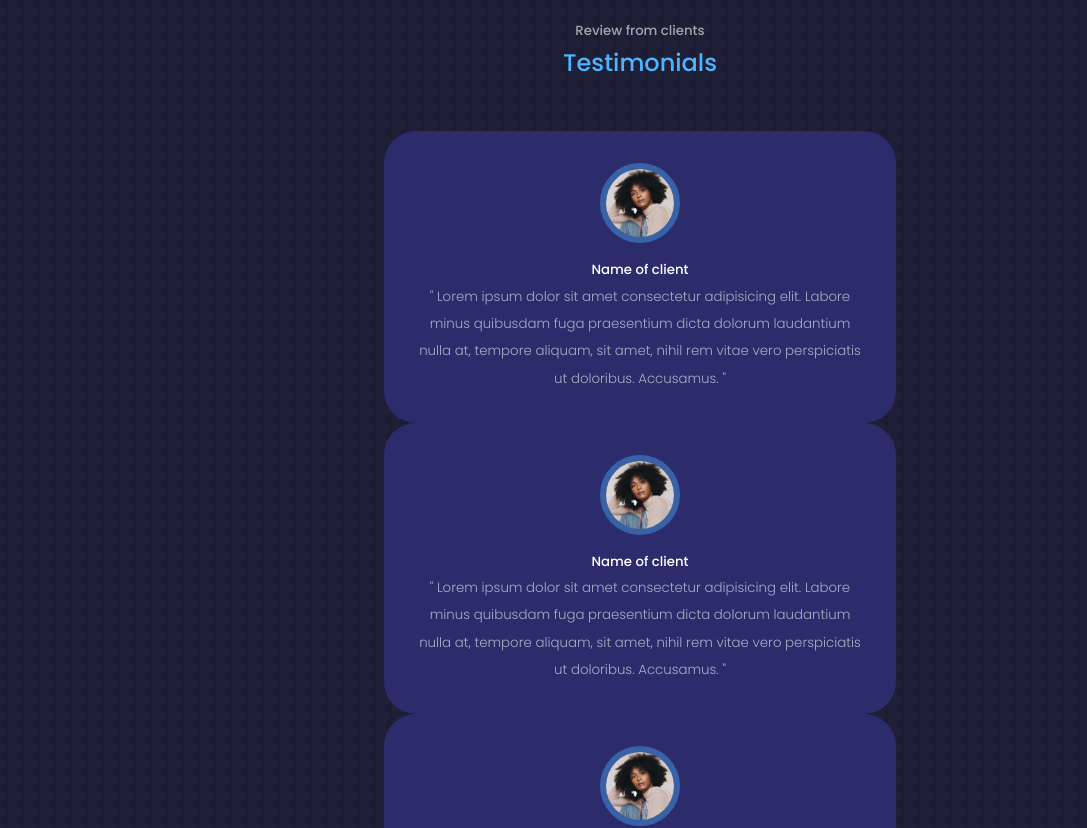
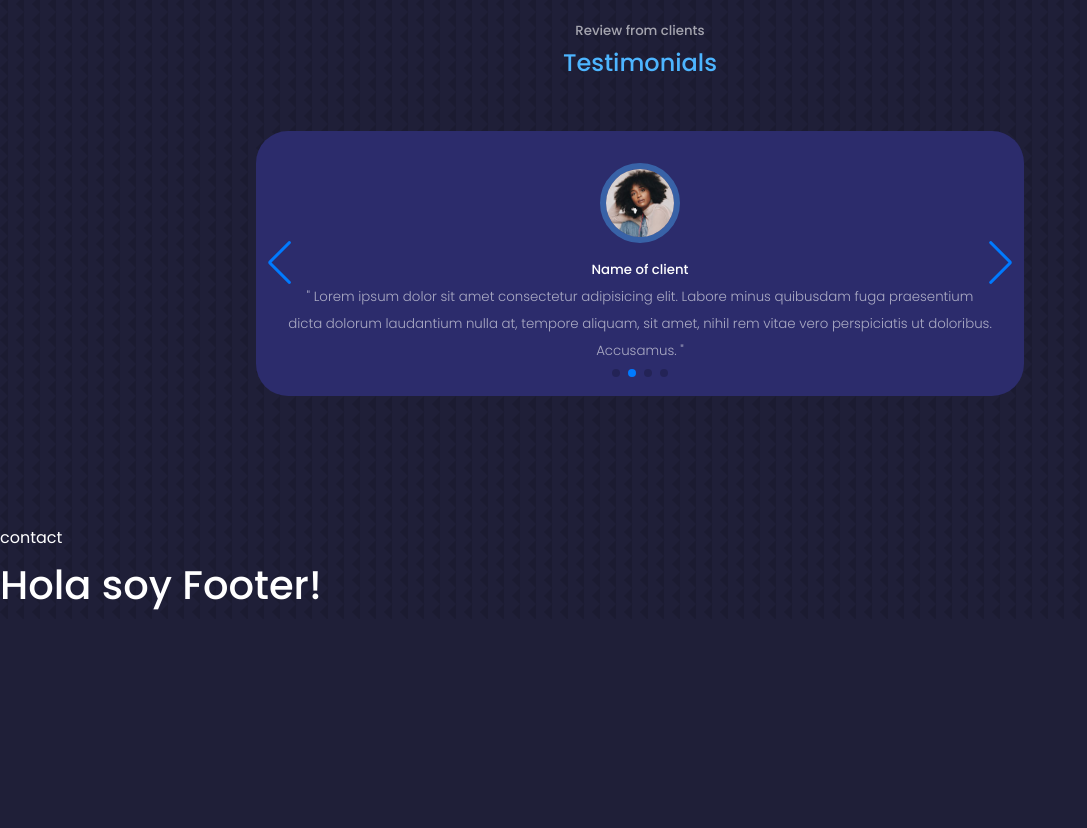
Before and after one commit to gianpetrii/portfolio, a React (Create React App) app: page / in a window 1280 px wide. Shown: the part 4260-5088 px from the top of the page, without its empty margins (0-1087 px from the left). After the commit the page ends 4879 px from the top, so only its background shows below. Built offline with nearby package versions, Linux system fonts and the light colour scheme.

Commit message:
swiper for testimonials done

```diff
--- a/src/sections/Testimonials/Testimonials.css
+++ b/src/sections/Testimonials/Testimonials.css
@@ -1,6 +1,6 @@
 /* CONTAINER */
 .testimonials-container {
-   width: 40% !important;
+   width: 60% !important;
 }
 
 /* ARTICLE */
--- a/src/sections/Testimonials/Testimonials.jsx
+++ b/src/sections/Testimonials/Testimonials.jsx
@@ -1,31 +1,79 @@
+// react
+import { Swiper, SwiperSlide } from "swiper/react";
+import { useState, useEffect } from "react";
+import React from "react";
+
 // Estilos
 import './Testimonials.css';
+import "swiper/css";
+import "swiper/css/pagination";
+import "swiper/css/navigation";
+
 
 // Files
 import AVATAR1 from '../../assets/avatar1.jpg';
 import AVATAR2 from '../../assets/avatar2.jpg';
 import AVATAR3 from '../../assets/avatar3.jpg';
 import AVATAR4 from '../../assets/avatar4.jpg';
+import { Autoplay, Pagination, Navigation } from "swiper";
+
 
 function Testimonials() {
+
+   // handle taking out navigation in slider when tablet or mobile display
+   const [isSmallerThanTablet, setIsSmallerThanTablet] = useState(true);
+
+   useEffect(() => {
+      function handleResize() {
+        if (window.innerWidth < 1024) {
+          setIsSmallerThanTablet(false);
+        } else {
+          setIsSmallerThanTablet(true);
+        }
+      }
+
+      handleResize();
+
+      window.addEventListener("resize", handleResize);
+
+      return () => window.removeEventListener("resize", handleResize);
+    }, []);
+
+
+
+
+
    return (
       <section id='testimonials'>
          <h5>Review from clients</h5>
          <h2>Testimonials</h2>
 
-         <div className="testimonials-container container">
+         <Swiper
+               spaceBetween={30}
+               centeredSlides={true}
+               autoplay={{
+                  delay: 2500,
+                  disableOnInteraction: false,
+               }}
+               pagination={{
+                  clickable: true,
+               }}
+               navigation={isSmallerThanTablet}
+               modules={[Autoplay, Pagination, Navigation]}
+               className="testimonials-container container"
+         >
 
                {testimonials.map(testimonial => (
-               <article className='testimonials-article'>
+                  <SwiperSlide className='testimonials-article'>
                      <div className='testimonials-avatar'>
                         <img src={testimonial.image} alt="avatar" />
                      </div>
                      <h5>{testimonial.name}</h5>
                      <small className='testimonials-review'>{`" ${testimonial.content} "`}</small>
-               </article>
+                  </SwiperSlide>
                   ))}
 
-         </div>
+         </Swiper>
       </section>
    );
 }
```
Lines whose indentation alone changed are shown as unchanged.
